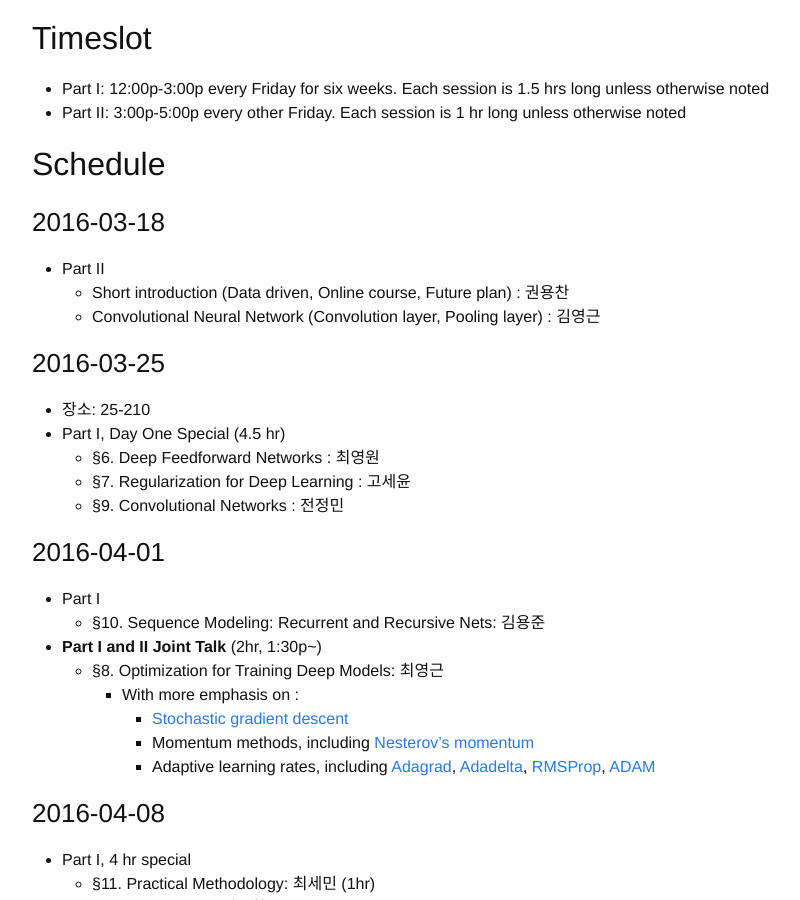
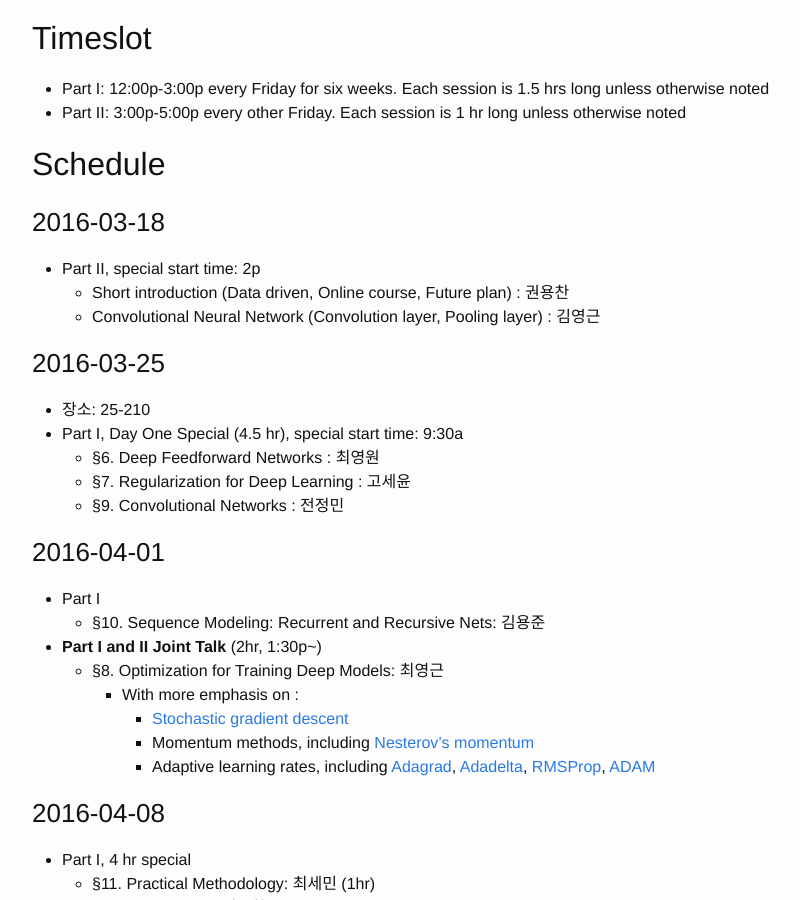
Before and after one commit to snu-stat/dl-seminar, a Jekyll site: the page built from _posts/2016-03-16-schedule.md, in a window 1280 px wide and 900 px high, scrolled down 472 px. Shown: the whole window, without its empty margins (238-1038 px from the left). Built offline with Jekyll 4.4.1, drawn with Linux system fonts in a browser that asks for light colours.

Commit message:
special start time

```diff
--- a/_posts/2016-03-16-schedule.md
+++ b/_posts/2016-03-16-schedule.md
@@ -19,13 +19,13 @@ categories: schedule
 
 ### 2016-03-18
 
-* Part II
+* Part II, special start time: 2p
     - Short introduction (Data driven, Online course, Future plan) : 권용찬
     - Convolutional Neural Network (Convolution layer, Pooling layer) : 김영근
 
 ### 2016-03-25
 * 장소: 25-210
-* Part I, Day One Special (4.5 hr)
+* Part I, Day One Special (4.5 hr), special start time: 9:30a
     * §6. Deep Feedforward Networks : 최영원
     * §7. Regularization for Deep Learning : 고세윤
     * §9. Convolutional Networks : 전정민
```
